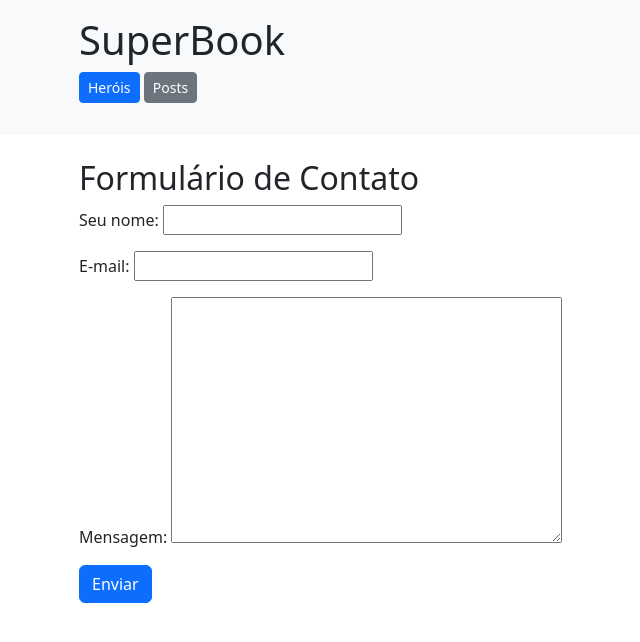
After one commit to intentdoor/superbook, a Django app: page /heroes/contato/ in a window 1280 px wide. The commit adds this page. Shown: the top 642 px of the page, without its empty margins (3-643 px from the left). Run offline with Django 5.2, Linux system fonts and the light colour scheme.

Commit message:
criado modo forms e adicionar herois

```diff
--- /dev/null
+++ b/heroes/forms.py
@@ -0,0 +1,14 @@
+from django import forms
+from .models import Hero
+
+class ContatoForm(forms.Form):
+    nome = forms.CharField(max_length=100, required=True, label="Seu nome")
+    email = forms.EmailField(required=True, label="E-mail")
+    mensagem = forms.CharField(widget=forms.Textarea, required=True)
+
+
+
+class HeroForm(forms.ModelForm):
+    class Meta:
+        model = Hero
+        fields = ['codinome', 'nome_real', 'poder_principal', 'cidade', 'historia']
--- /dev/null
+++ b/heroes/templates/heroes/contato.html
@@ -0,0 +1,14 @@
+
+{% extends 'base.html' %}
+
+{% block title %}Contato{% endblock %}
+
+{% block content %}
+<h2>Formulário de Contato</h2>
+
+<form method="POST">
+  {% csrf_token %}
+  {{ form.as_p }}
+  <button type="submit" class="btn btn-primary">Enviar</button>
+</form>
+{% endblock %}
--- a/heroes/urls.py
+++ b/heroes/urls.py
@@ -1,8 +1,11 @@
 
 from django.urls import path
-from .views import HeroListView , lista_herois
+from .views import HeroListView , lista_herois , contato_view , criar_heroi
+
 
 urlpatterns = [
     path('lista/', lista_herois, name='lista_herois'),
     path('cbv-lista/', HeroListView.as_view(), name='cbv_lista_herois'),
+    path('contato/', contato_view, name='contato'),
+    path('novo/', criar_heroi, name='criar_heroi'),
 ]
--- a/heroes/views.py
+++ b/heroes/views.py
@@ -1,7 +1,19 @@
-from django.shortcuts import render
+from django.shortcuts import render , redirect
 from .models import Hero
 from django.views.generic import ListView
+from .forms import ContatoForm , HeroForm
 
+def contato_view(request):
+    form = ContatoForm()  # formulário vazio
+
+    if request.method == "POST":
+        form = ContatoForm(request.POST)
+        if form.is_valid():
+            # Aqui você poderia enviar um e-mail ou salvar no banco
+            print(form.cleaned_data)
+            return render(request, "heroes/contato_sucesso.html")
+
+    return render(request, "heroes/contato.html", {"form": form})
 
 def lista_herois(request):
     herois = Hero.objects.all()  # busca todos os heróis do banco
@@ -11,3 +23,15 @@ class HeroListView(ListView):
     model = Hero
     template_name = "heroes/lista_herois.html"
     context_object_name = "herois"
+
+
+def criar_heroi(request):
+    if request.method == "POST":
+        form = HeroForm(request.POST)
+        if form.is_valid():
+            form.save()
+            return redirect('lista_herois')
+    else:
+        form = HeroForm()
+
+    return render(request, "heroes/form_heroi.html", {"form": form})
--- a/superbook/templates/partials/menu.html
+++ b/superbook/templates/partials/menu.html
@@ -3,3 +3,5 @@
   <a href="{% url 'lista_herois' %}" class="btn btn-primary btn-sm">Heróis</a>
   <a href="{% url 'lista_posts' %}" class="btn btn-secondary btn-sm">Posts</a>
 </nav>
+
+<!-- Arthur Américo -->
```
Also changed, not shown: heroes/templates/heroes/form_heroi.html (added, +14 -0 lines).
